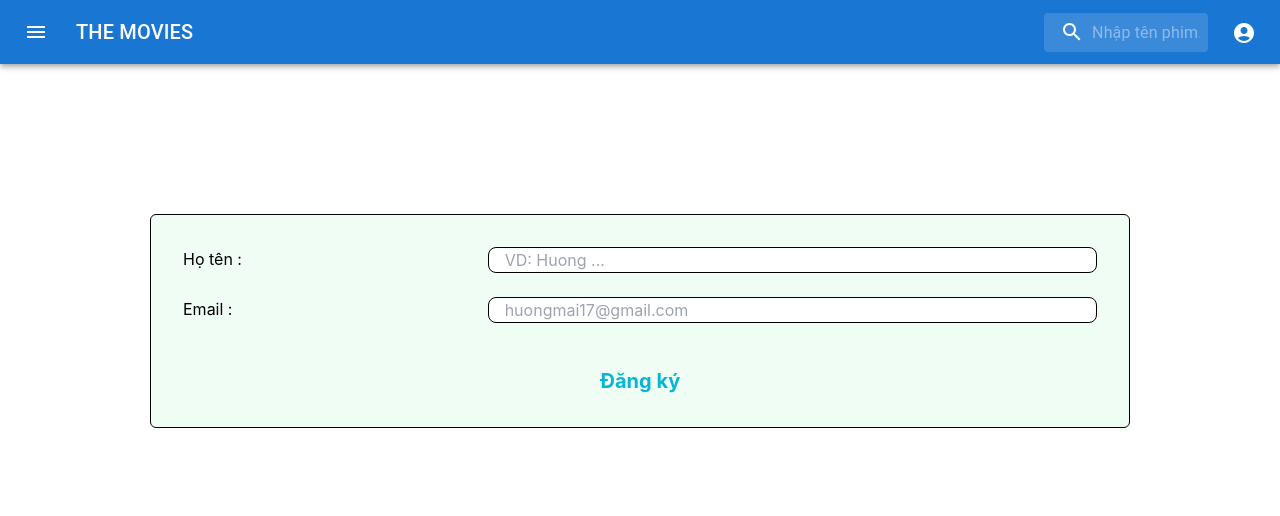
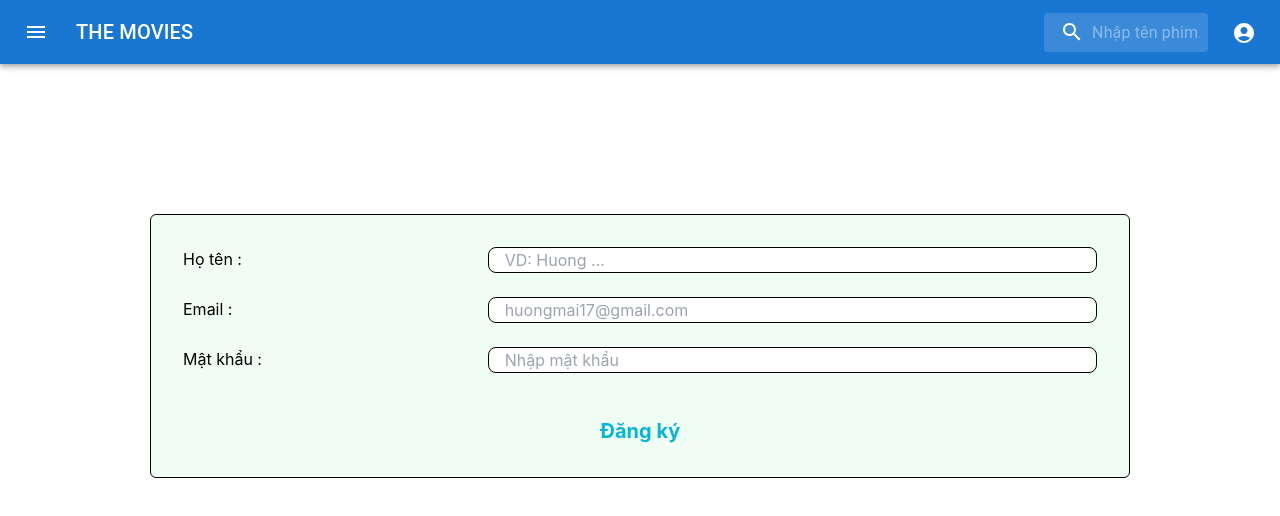
Before and after one commit to tungbach92/movie-search-app, a React (Create React App) app: page /register in a window 1280 px wide. Shown: the top 516 px of the page. Built offline with nearby package versions, Linux system fonts and the light colour scheme.

Commit message:
đăng ký bằng gmail : dùng gmail, password

```diff
--- a/src/App.js
+++ b/src/App.js
@@ -7,7 +7,6 @@ import MovieDetail from './components/common/MovieDetail';
 import Login from './components/common/Login';
 import Register from './components/common/Register';
 import Logout from './components/common/Logout';
-
 
 function App() {
 
--- a/src/components/common/Register.js
+++ b/src/components/common/Register.js
@@ -3,12 +3,14 @@ import MovieSearch from '../Header/MovieSearch';
 import { createUserWithEmailAndPassword } from 'firebase/auth'
 import { auth } from '../../firebaseConfig';
 
+const defaultData = {
+  fullName: '',
+  email: '',
+  password: ''
+}
 function Register() {
 
-  const [formData, setFormData] = useState({
-    fullName: '',
-    email: '', // Thay thế formData.Name thành formData.email
-  });
+  const [formData, setFormData] = useState(defaultData);
 
   const handleChange = (e) => {
     const { name, value } = e.target;
@@ -16,18 +18,18 @@ function Register() {
   };
 
   const handleRegister = async () => {
-    console.log(123);
     try {
-      const { email } = formData;
+      const { email, password } = formData
+      console.log(email, password)
+      if (!email || !password) return;
+      await createUserWithEmailAndPassword(auth, email, password).then(user => {
+        alert('dang ky thanh cong roi')
+      })
 
-      // Sử dụng hàm createUserWithEmailAndPassword để tạo tài khoản người dùng mới
-      // Không cần mật khẩu vì bạn đang sử dụng đăng ký bằng Gmail
-      await createUserWithEmailAndPassword(auth, 'thanh11122@gmail.com', '123456'); // Mật khẩu được để trống
-
-      // Nếu đăng ký thành công, bạn có thể thực hiện các hành động tiếp theo
-      // Sau đó, bạn có thể chuyển họ đến trang chính hoặc trang đăng nhập
     } catch (error) {
-      console.error("Lỗi đăng ký:", error); // Xử lý lỗi nếu đăng ký không thành công
+      alert("Lỗi đăng ký:", error);    // Xử lý lỗi nếu đăng ký không thành công
+    } finally {
+      // setFormData(defaultData)
     }
   };
 
@@ -56,6 +58,15 @@ function Register() {
                 onChange={handleChange}
               />
             </div>
+            <div className='pb-6 grid grid-cols-3'>
+              <label htmlFor="fullName"> Mật khẩu :</label>
+              <input type="text" name="password" id="password" required
+                placeholder='Nhập mật khẩu'
+                className='border border-solid border-current rounded-lg col-span-2 pl-4'
+                value={formData.password}
+                onChange={handleChange}
+              />
+            </div>
           </div>
 
           <div onClick={handleRegister} className='text-xl font-bold text-center pt-5 text-cyan-500 '>
```
